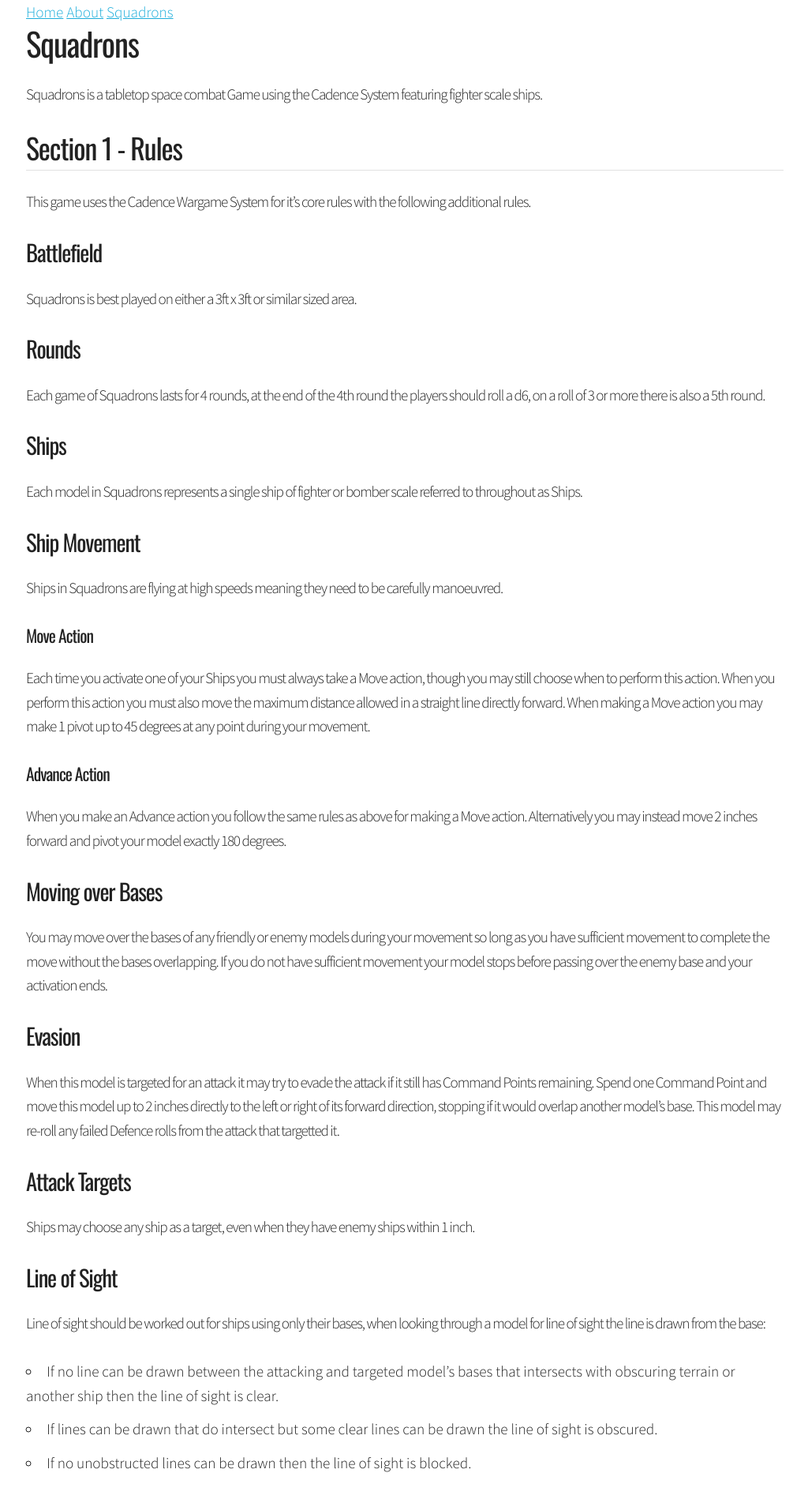
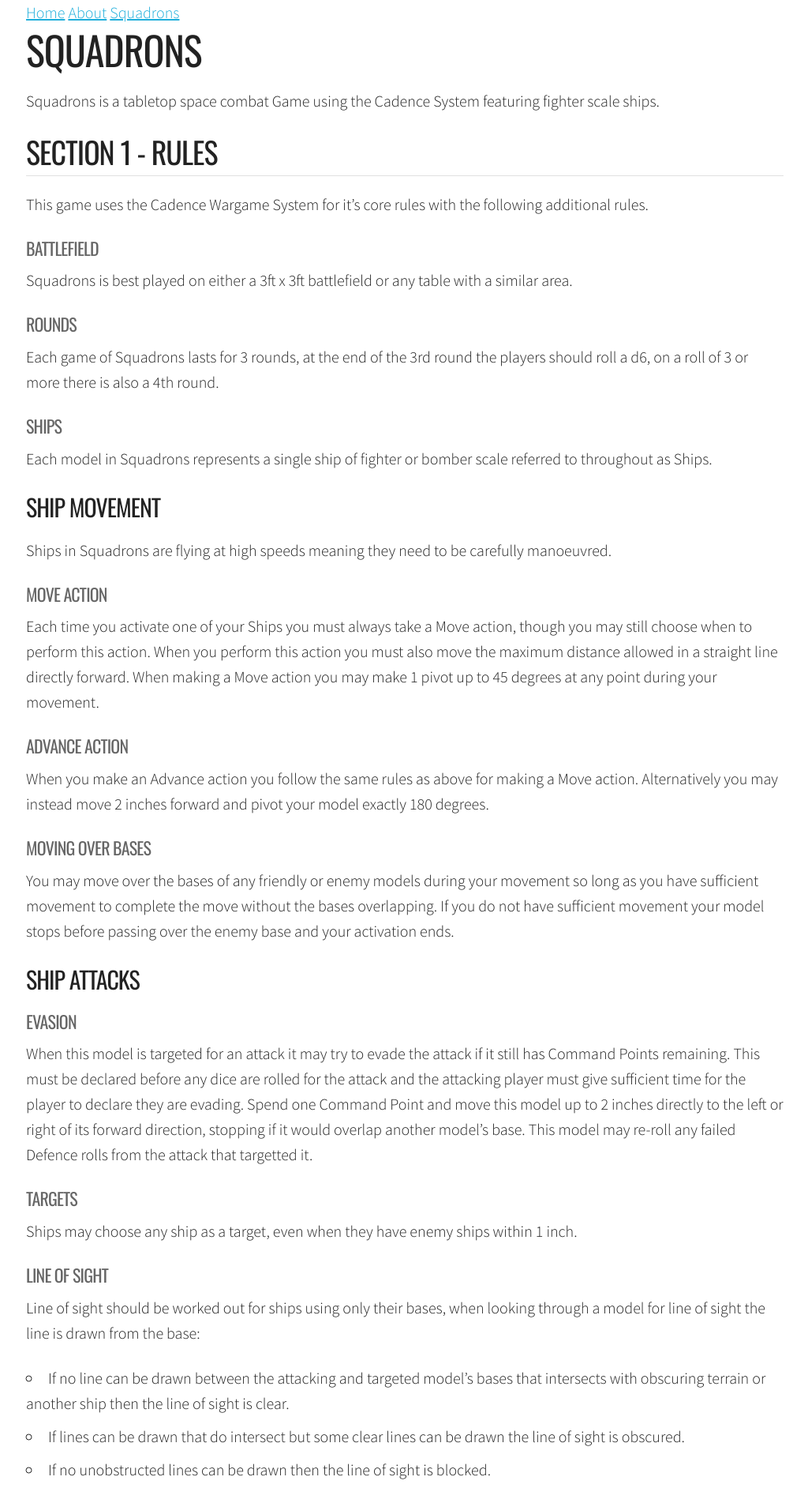
Before and after one commit to open-source-tabletop/cadence-wargame-system, a Jekyll site: the page built from squadrons.md, in a window 1280 px wide. Shown: the top 1903 px of the page at 79% size, without its empty margins (127-1151 px from the left). Built offline with Jekyll 4.4.1, drawn with Linux system fonts in a browser that asks for light colours; some of the changed text lies outside the part shown.

Commit message:
Tables on mobile! Why!

```diff
--- a/_sass/base/_base-styles.scss
+++ b/_sass/base/_base-styles.scss
@@ -5,11 +5,11 @@
 // are based on 10px sizing. So basically 1.5rem = 15px :)
 
 html {
-  font-size: 75%;
+  font-size: 62.5%;
 }
 
 body {
-  font-size: 1.6em; // currently ems cause chrome bug misinterpreting rems on body element
+  font-size: 2em; // currently ems cause chrome bug misinterpreting rems on body element
   line-height: 1.6;
   font-weight: 400;
   font-family: $font-family;
--- a/_sass/base/_typography.scss
+++ b/_sass/base/_typography.scss
@@ -6,30 +6,30 @@
   margin-bottom: 2rem;
   font-weight: 300;
   font-family: $header-font-family;
+  text-transform: uppercase;
 }
 
-h1 { font-size: 3.0rem; line-height: 1.2;  letter-spacing: -.1rem; }
-h2 { font-size: 2.6rem; line-height: 1.25; letter-spacing: -.1rem; border-bottom: 1px solid $light-grey; padding-bottom: 0.5rem; }
-h3 { font-size: 2.1rem; line-height: 1.3;  letter-spacing: -.1rem; }
-h4 { font-size: 1.6rem; line-height: 1.35; letter-spacing: -.08rem; }
-h5 { font-size: 1.6rem; line-height: 1.5;  letter-spacing: -.05rem; }
+h1 { font-size: 3.5rem; line-height: 1.2;  letter-spacing: -.1rem; }
+h2 { font-size: 3.0rem; line-height: 1.25; letter-spacing: -.1rem; border-bottom: 1px solid $light-grey; padding-bottom: 0.5rem; }
+h3 { font-size: 2.6rem; line-height: 1.3;  letter-spacing: -.1rem; }
+h4 { font-size: 2.0rem; line-height: 1.35; letter-spacing: -.08rem; color: $dark-grey; margin-bottom: 1rem; }
+h5 { font-size: 1.8rem; line-height: 1.5;  letter-spacing: -.05rem; }
 h6 { font-size: 1.5rem; line-height: 1.6;  letter-spacing: 0; }
+
+p {
+  margin-top: 0;
+  letter-spacing: -.05rem;
+}
 
 // Larger than phablet
 @media (#{$bp-larger-than-phablet}) {
-  h1 { font-size: 3.4rem; }
-  h2 { font-size: 3.0rem; border-bottom: 1px solid $light-grey; padding-bottom: 0.5rem; }
-  h3 { font-size: 2.4rem; }
-  h4 { font-size: 1.8rem; }
+  h1 { font-size: 5.0rem; }
+  h2 { font-size: 3.8rem; border-bottom: 1px solid $light-grey; padding-bottom: 0.5rem; }
+  h3 { font-size: 3.0rem; }
+  h4 { font-size: 2.2rem; }
   h5 { font-size: 2.4rem; }
   h6 { font-size: 1.5rem; }
   p {
     letter-spacing: 0;
   }
-
 }
-
-p {
-  margin-top: 0;
-  letter-spacing: -.1rem;
-}
--- a/_sass/base/_variables.scss
+++ b/_sass/base/_variables.scss
@@ -10,7 +10,7 @@
 
 // Colors
 $light-grey: #e1e1e1 !default;
-$dark-grey: #333 !default;
+$dark-grey: #666666 !default;
 $primary-color: #33c3f0 !default;
 $secondary-color: lighten($dark-grey, 13.5%) !default;
 $border-color: #bbb !default;
--- a/_sass/modules/_tables.scss
+++ b/_sass/modules/_tables.scss
@@ -1,13 +1,11 @@
 // Tables
-//––––––––––––––––––––––––––––––––––––––––––––––––––
-table {
-  max-width: 100%;
-}
 th,
 td {
-  padding: 2px 4px;
+  padding: 2px 3px;
   text-align: left;
   border-bottom: 1px solid $light-grey;
+  font-size: 1.6rem;
+  letter-spacing: -.03rem;
 }
 
 th:first-child,
@@ -19,3 +17,8 @@
 td:last-child {
   padding-right: 0;
 }
+
+th {
+  text-transform: uppercase;
+  white-space: nowrap;
+}
--- a/squadrons.md
+++ b/squadrons.md
@@ -2,6 +2,7 @@
 layout: default
 title: Squadrons
 ---
+
 Squadrons
 =========
 
@@ -11,15 +12,15 @@
 
 This game uses the Cadence Wargame System for it's core rules with the following additional rules.
 
-### Battlefield
+#### Battlefield
 
-Squadrons is best played on either a 3ft x 3ft or similar sized area.
+Squadrons is best played on either a 3ft x 3ft battlefield or any table with a similar area.
 
-### Rounds
+#### Rounds
 
-Each game of Squadrons lasts for 4 rounds, at the end of the 4th round the players should roll a d6, on a roll of 3 or more there is also a 5th round.
+Each game of Squadrons lasts for 3 rounds, at the end of the 3rd round the players should roll a d6, on a roll of 3 or more there is also a 4th round.
 
-### Ships
+#### Ships
 
 Each model in Squadrons represents a single ship of fighter or bomber scale referred to throughout as Ships.
 
@@ -35,19 +36,21 @@
 
 When you make an Advance action you follow the same rules as above for making a Move action. Alternatively you may instead move 2 inches forward and pivot your model exactly 180 degrees.
 
-### Moving over Bases
+#### Moving over Bases
 
 You may move over the bases of any friendly or enemy models during your movement so long as you have sufficient movement to complete the move without the bases overlapping. If you do not have sufficient movement your model stops before passing over the enemy base and your activation ends.
 
-### Evasion
+### Ship Attacks
 
-When this model is targeted for an attack it may try to evade the attack if it still has Command Points remaining. Spend one Command Point and move this model up to 2 inches directly to the left or right of its forward direction, stopping if it would overlap another model's base. This model may re-roll any failed Defence rolls from the attack that targetted it.
+#### Evasion
 
-### Attack Targets
+When this model is targeted for an attack it may try to evade the attack if it still has Command Points remaining. This must be declared before any dice are rolled for the attack and the attacking player must give sufficient time for the player to declare they are evading. Spend one Command Point and move this model up to 2 inches directly to the left or right of its forward direction, stopping if it would overlap another model's base. This model may re-roll any failed Defence rolls from the attack that targetted it.
+
+#### Targets
 
 Ships may choose any ship as a target, even when they have enemy ships within 1 inch.
 
-### Line of Sight
+#### Line of Sight
 
 Line of sight should be worked out for ships using only their bases, when looking through a model for line of sight the line is drawn from the base:
 
@@ -89,23 +92,24 @@
 
 The following new special rules apply to units and weapons in Squadrons.
 
-| Unit Special Rules | Details |
+| Unit Rules | Details |
 | :----------------- | :------ |
 | Agile | This ship may make an additional 45 degree turn during a Move Action. |
 | Boost | If this ship does not pivot during a Move action it may add 1 inch to it's movement. |
 | Shields (X) | While this ship has it's full Hit Points it adds X to it's Toughness. |
+| Squadron Leader | This ship gains +1 to it's Attack Rolls. |
 
-| Weapon Special Rules | Details |
+| Weapon Rules | Details |
 | :------------------- | :------ |
 | Fixed | This weapon can only target enemy models that are directly on the line of this models forward facing measured from the centre of the base. |
 | Forward | This weapon can only target enemy models that lie within the front arc of the model. |
 | Target Lock | Roll a d6 before making any attack rolls, on a 3+ this weapon can be used, on a 1 or 2 you may choose a different weapon for your attack. If you cannot make an attack with any other weapon you may not make an attack but still count as having taken an attack action. |
 
-## Section 2 - Army Lists
+## Section 2 - Building an Army
 
-### Building an Army
+Players should select units from either the Imperial Ships or Rebel Ships lists below. Players may also add upgrades to their ships from the list, no more than half of your ships may be given upgrades and each ship may only have one upgrade.
 
-Players should select units from either the Imperial Ships or Rebel Ships lists. Players may also add upgrades to their ships from the list, no more than half of your ships may be given upgrades and each ship may only have one upgrade.
+One ship in your squadron should be designated as your Squadron Leader and gains the special rule of the same name.
 
 Games are best played at 100, 150, and 200 point limits depending on the size of game you wish to play.
 
@@ -113,20 +117,10 @@
 
 | Ship Type            | Cmd | Mov | Skl | Def | Tgh | HP  | Weapons                                  | Special Rules     | Points |
 | :------------------- | :-: | :-: | :-: | :-: | :-: | :-: | :--------------------------------------- | :---------------- | :----: |
-| Imperial Fighter     |  4  |  7  |  4  |  4  |  3  |  3  | Laser Cannons                            | Agile             | 10     |
-| Imperial Interceptor |  5  |  7  |  3  |  4  |  3  |  3  | Twin Laser Cannons                       | Agile, Boost      | 14     |
+| Imperial Fighter     |  4  |  7  |  4  |  4  |  3  |  3  | Laser Cannons                            | Agile             | 9      |
+| Imperial Interceptor |  5  |  7  |  3  |  4  |  3  |  3  | Twin Laser Cannons                       | Agile, Boost      | 12     |
 | Imperial Bomber      |  4  |  5  |  4  |  4  |  3  |  4  | Laser Cannons, Heavy Concussion Missiles |                   | 12     |
-| Imperial Silencer    |  5  |  7  |  3  |  4  |  3  |  5  | Heavy Laser Cannons, Concussion Missiles | Agile, Shield (2) | 32     |
-
-#### Imperial Fighter - 9pts
-
-| Cmd | Mov | Skl | Def | Tgh | HP  |
-| :-: | :-: | :-: | :-: | :-: | :-: |
-|  4  |  7  |  4  |  4  |  3  |  3  |
-
-| Weapons                                  | Special Rules     |
-| :--------------------------------------- | :---------------- |
-| Laser Cannons                            | Agile             |
+| Imperial Silencer    |  5  |  7  |  3  |  4  |  3  |  5  | Heavy Laser Cannons, Concussion Missiles | Agile, Shield (2) | 24     |
 
 ### Rebel Ships
 
@@ -164,22 +158,25 @@
 In addition to scoring Victory Points by securing objective markers you also score Victory Points by eliminating enemy ships. Missions may identify specific ships that are worth additional Victory Points for destroying. You also score Victory Points for the following:
 
 - 1VP for scoring the first ship kill in the game.
+- 2VP for destroying the enemy Squadron Leader.
 - 1VP for destroying more than half of the enemy ships.
-- 1VP for sestroying all enemy ships.
+- 2VP for destroying all enemy ships.
 
-### Mission 1 - Scan the Debris
+### Mission 1 - Debris Field
 
 #### Battlefield
 
 The players will both take opposing table edges, if playing on a rectangular table this should be the shorter table edges, they may place 2 Entry Points anywhere on their table edge.
 
+This mission is best played
+
 #### Objectives
 
-**Primary Objectives**: Place 4 Scan Objectives on the table each 9 inches from the centre towards each of the corners. Each Scan Objective is worth 2 Victory Points if scored on the first or second round, after which they are worth 1 Victory Point.
+**Primary Objectives**: Place 4 Scan Objectives on the table each 9 inches from the centre towards each of the corners. Each Scan Objective is worth 2 Victory Points, these remain on the table after being scored and may be scored by both players.
 
-**Secondary Objectives**: Both players should place a Destroy Objective within 6 inches directly in front of one of their Entry Points. These objectives may only be targeted by enemy ships and are worth 4 Victory Points.
+**Secondary Objectives**: From Round 2 each objective you have scanned becomes a Destroy Objective worth 1 Victory Point.
 
-**Targets**: Each player should nominate one enemy ship before the game begins, they score 2 Victory Points if they destroy that ship before the end of Round 2, or 1 Victory Point in any subsequent turn.
+**Targets**: From Round 3 each player should nominate one of their own ships, that ship is worth 2 Victory Points if it survives until the end of the game.
 
 ### Mission 2 - Target Acquired
 
```
Also changed, not shown: other parts of squadrons.md (+6 -6 lines), 3 other files.
